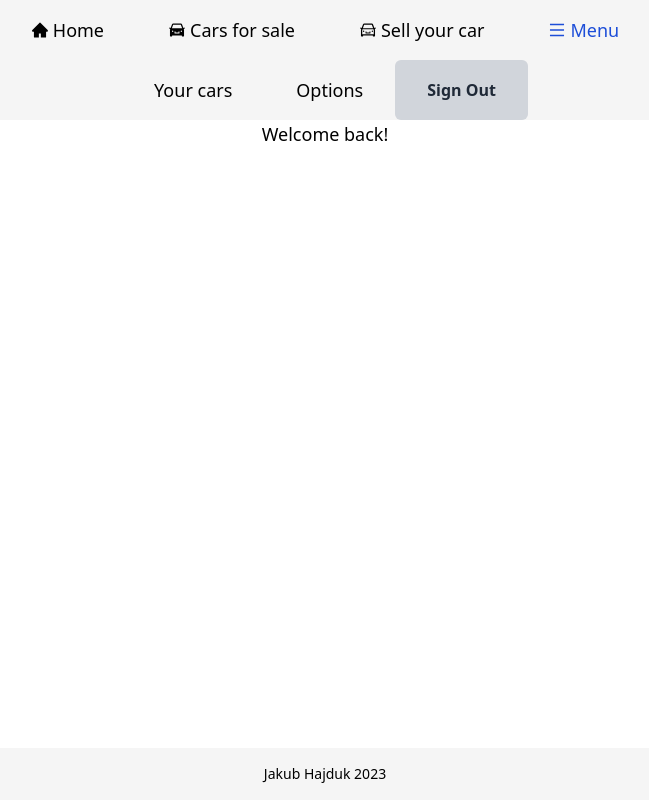
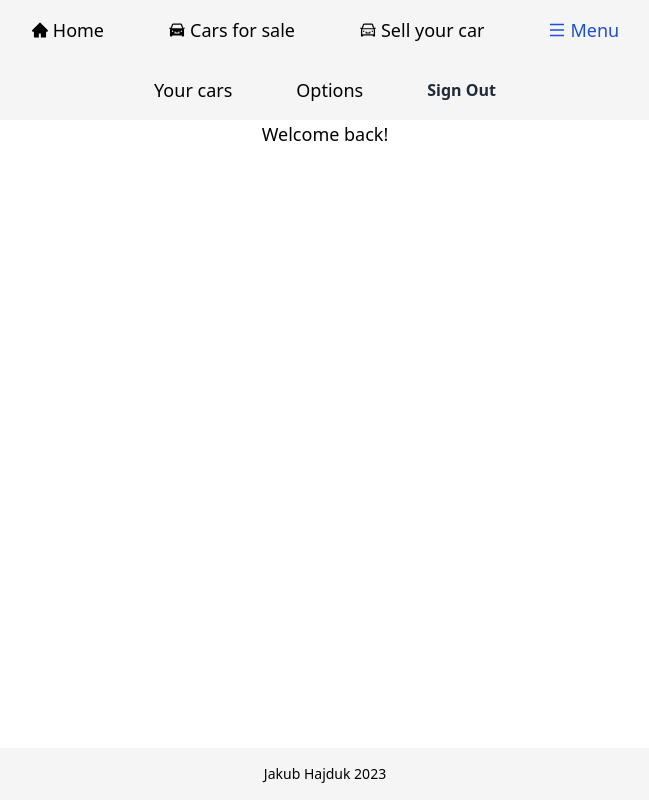
Before and after one commit to jakubhajduk53/cars-app, a React (Create React App) app: page /menu/panel in a window 1280 px wide. Shown: the whole page, without its empty margins (315-964 px from the left). Built offline with nearby package versions, Linux system fonts and the light colour scheme; no server answers; the HTML template or start-up script is replaced by a standard one.

Commit message:
style: update UserPanel button

```diff
--- a/src/components/UserPanel.js
+++ b/src/components/UserPanel.js
@@ -56,7 +56,7 @@ function UserPanel() {
         <Button
           onClick={handleSignOut}
           value="Sign Out"
-          className="hover:text-blue-700 flex items-center gap-1 transition duration-150 md:px-8 text-base"
+          className="flex items-center gap-1 transition duration-150 md:px-8 text-base hover:text-red-500 bg-transparent hover:bg-transparent"
         />
       </div>
       <Outlet />
```
